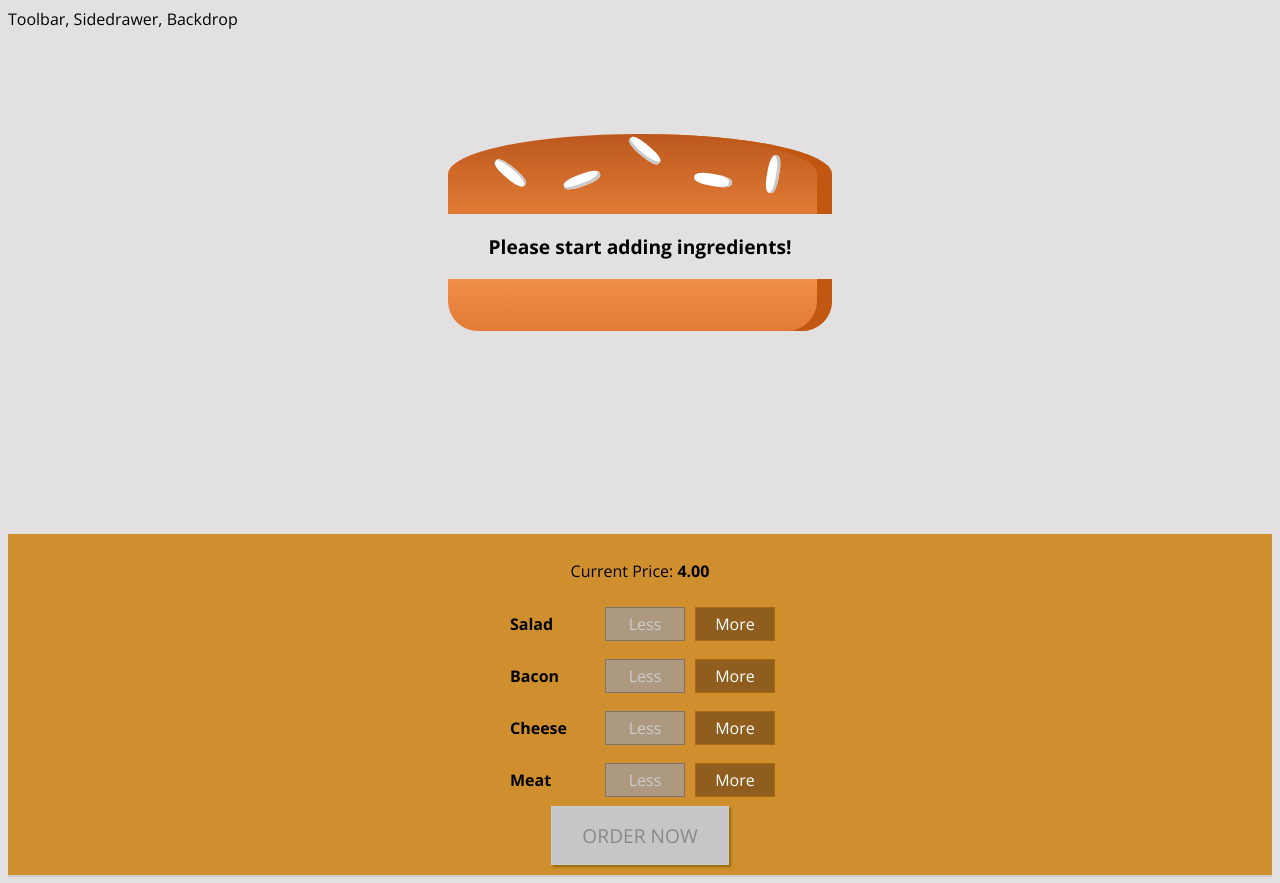
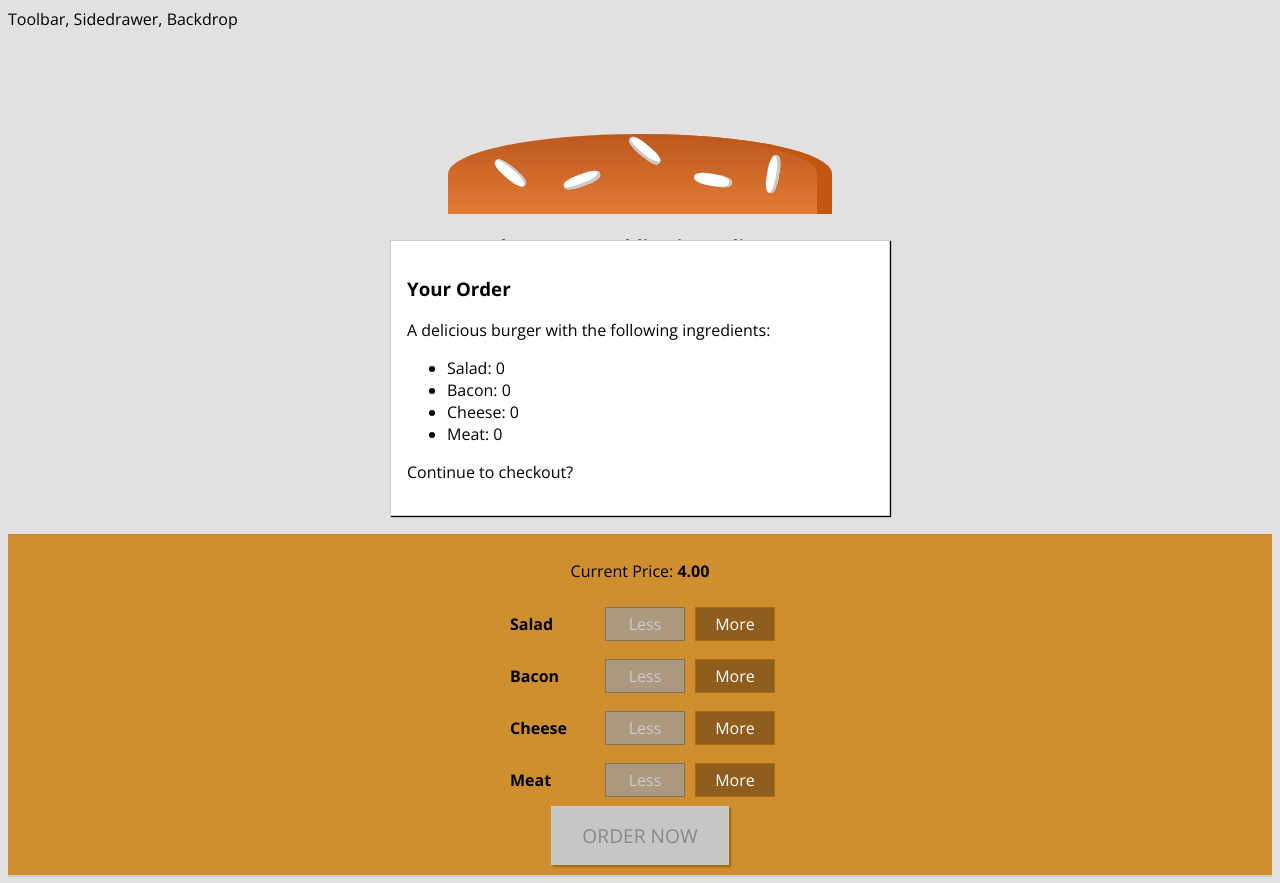
Before and after one commit to sweeptic/Burger-Project, a React (Create React App) app: page / in a window 1280 px wide. Built offline with nearby package versions, Linux system fonts and the light colour scheme.

Commit message:
19. Creating the Order Summary Modal

```diff
--- /dev/null
+++ b/src/components/Burger/OrderSummary/OrderSummary.js
@@ -0,0 +1,23 @@
+import React from "react";
+import Aux from "./../../../hoc/Aux_";
+
+const orderSummary = (props) => {
+    const ingredientSummary = Object.keys(props.ingredients).map((igkey) => {
+        return (
+            <li key={igkey}>
+                <span style={{ textTransform: "capitalize" }}>{igkey}</span>:{" "}
+                {props.ingredients[igkey]}
+            </li>
+        );
+    });
+    return (
+        <Aux>
+            <h3>Your Order</h3>
+            <p>A delicious burger with the following ingredients:</p>
+            <ul>{ingredientSummary}</ul>
+            <p>Continue to checkout?</p>
+        </Aux>
+    );
+};
+
+export default orderSummary;
--- /dev/null
+++ b/src/components/UI/Modal/Modal.js
@@ -0,0 +1,12 @@
+import React from 'react'
+import classes from './Modal.module.css'
+
+const modal = (props) => {
+    return (
+        <div className={classes.Modal}>
+            {props.children}
+        </div>
+    )
+}
+
+export default modal;
--- /dev/null
+++ b/src/components/UI/Modal/Modal.module.css
@@ -0,0 +1,20 @@
+.Modal {
+    position: fixed;
+    z-index: 500;
+    background-color: white;
+    width: 70%;
+    border: 1px solid #ccc;
+    box-shadow: 1px 1px 1px black;
+    padding: 16px;
+    left: 15%;
+    top: 30%;
+    box-sizing: border-box;
+    transition: all 0.3s ease-out;
+}
+
+@media (min-width: 600px) {
+    .Modal {
+        width: 500px;
+        left: calc(50% - 250px);
+    }
+}
--- a/src/containers/BurgerBuilder/BurgerBuilder.js
+++ b/src/containers/BurgerBuilder/BurgerBuilder.js
@@ -2,6 +2,9 @@
 import Aux from "../../hoc/Aux_";
 import Burger from "../../components/Burger/Burger";
 import BuildControls from "../../components/Burger/BuildControls/BuildControls";
+import Modal from '../../components/UI/Modal/Modal';
+import OrderSummary from './../../components/Burger/OrderSummary/OrderSummary';
+
 
 const INGREDIENT_PRICES = {
     salad: 0.5,
@@ -28,9 +31,6 @@
     };
 
     updatePurchaseState(ingredients) {
-        // const ingredients = {
-        //     ...this.state.ingredients,
-        // };
         const sum = Object.keys(ingredients)
             .map((igkey) => ingredients[igkey])
             .reduce((acc, item) => {
@@ -73,6 +73,7 @@
         this.updatePurchaseState(updatedIngredients);
     };
 
+
     render() {
         const disabledInfo = { ...this.state.ingredients };
         for (let key in disabledInfo) {
@@ -81,6 +82,9 @@
 
         return (
             <Aux>
+                <Modal>
+                    <OrderSummary ingredients={this.state.ingredients}/>
+                </Modal>
                 {/* graphical representation of burger */}
                 <Burger ingredients={this.state.ingredients} />
                 <BuildControls
```
Also changed, not shown: src/components/UI/Backdrop/Backdrop.js (added).
